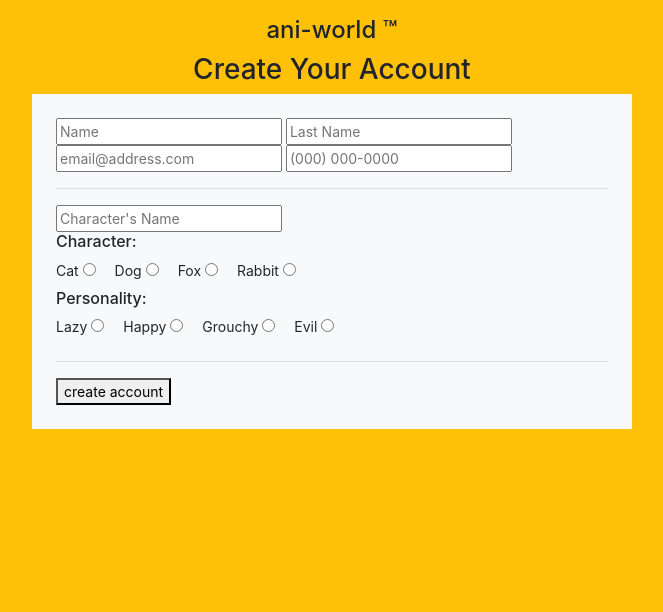
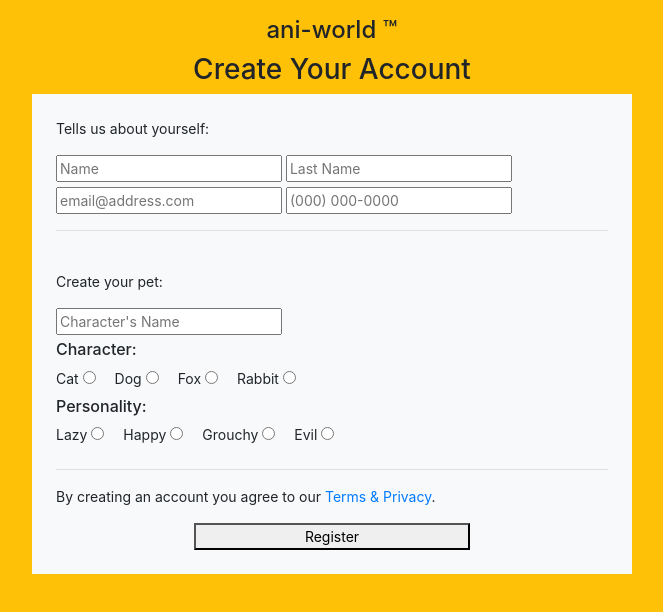
Before and after one commit to marleyva233/week13project, a plain HTML site: page index.html in a window 1280 px wide. Shown: the whole page, without its empty margins (308-971 px from the left). Drawn offline with nearby package versions, Linux system fonts and the light colour scheme.

Commit message:
added bootstrap classes

```diff
--- a/css/main.css
+++ b/css/main.css
@@ -16,8 +16,16 @@ h1{
 label{
 	padding-right: 15px;
 }
+input[type='text']{
+	margin-bottom: 5px;
+}
 #createAccount{
 	max-width: 600px;
+	margin: 0 auto;
+}
+button{
+	display: block;
+	width: 50%;
 	margin: 0 auto;
 }
 /*[2]RESULTS*/
--- a/index.html
+++ b/index.html
@@ -16,12 +16,16 @@
 		<div id="createAccount" class="py-3">
 			<h4 class="text-center">ani-world &trade;</h4>
 			<h3 class="text-center">Create Your Account</h3>
-			<div class="bg-light p-4">
+			<div class="bg-light px-4 py-4">
+				<p>Tells us about yourself:</p>
 				<input type="text" id="userName" name="name" placeholder="Name">
 				<input type="text" id="lastName" name="lastName" placeholder="Last Name">
 				<input type="email" id="email" name="email" placeholder="email@address.com">
 				<input type="tel" id="phoneNumber" placeholder="(000) 000-0000">
 				<hr>
+			</div>
+			<div class="bg-light px-4 pb-4">
+				<p>Create your pet:</p>
 				<input type="text" id="characterName" name="character-name" placeholder="Character's Name">
 				<h6 id="character">Character:</h6>
 				<label>Cat<input type="radio" id="cat" name="character" value="cat" class="ml-1"></label>
@@ -34,7 +38,8 @@
 				<label>Grouchy<input type="radio" id="grouchy" name="personality" value="grouchy" class="ml-1"></label>
 				<label>Evil<input type="radio" id="evil" name="personality" value="evil" class="ml-1"></label>
 				<hr>
-				<button id="submit" onclick="submit()">create account</button>
+				<p>By creating an account you agree to our <a href="#">Terms & Privacy</a>.</p>
+				<button id="submit" onclick="submit()">Register</button>
 			</div>
 		</div>
 		<div id="results" class="bg-light py-3 mt-3 hide">
--- a/js/main.js
+++ b/js/main.js
@@ -33,21 +33,19 @@ function submit() {
 	for (k = 0; k < h6.length; k++) {
 		h6[k].classList.add("bg-light");
 	}
-	var userName = document.getElementById("userName").value.trim().toUpperCase();
-	var lastName = document.getElementById("lastName").value.trim().toUpperCase();
+	var userName = document.getElementById("userName").value.replace(/[^A-Z]/gi, "");
+	var lastName = document.getElementById("lastName").value.replace(/[^A-Z]/gi, "");
 	var email = document.getElementById("email").value.trim();
 	var regEx = /[a-z0-9._%+-]+@[a-z0-9.-]+\.[a-z]{2,3}$/;
 	var phoneNumber = document.getElementById("phoneNumber").value.trim().toString();
-	var characterName = document.getElementById("characterName").value.trim();
+	var characterName = document.getElementById("characterName").value.replace(/[^A-Z]/gi, "");
 	var character = document.querySelector("input[name=character]:checked");
 	var personality = document.querySelector("input[name=personality]:checked");
 	// checking data
-	userName = userName.replace(/[^a-z]/g, "");
 	if (userName.length < 1) {
 		errors.push("userName");
 	}
-	lastName = lastName.replace(/[^a-z]/g, "");
-	if (lastName.length < 1 ) {
+	if (lastName.length < 1) {
 		errors.push("lastName");
 	}
 	if (regEx.test(email) === false) {
@@ -59,7 +57,6 @@ function submit() {
 	// if (phoneNumber.length = 10) {
 	// 	return (/([0-9]).*?\1/);
 	// }
-	characterName = characterName.replace(/[^a-z]/g, "");
 	if(characterName.length < 1) {
 		errors.push("characterName");
 	}
```
